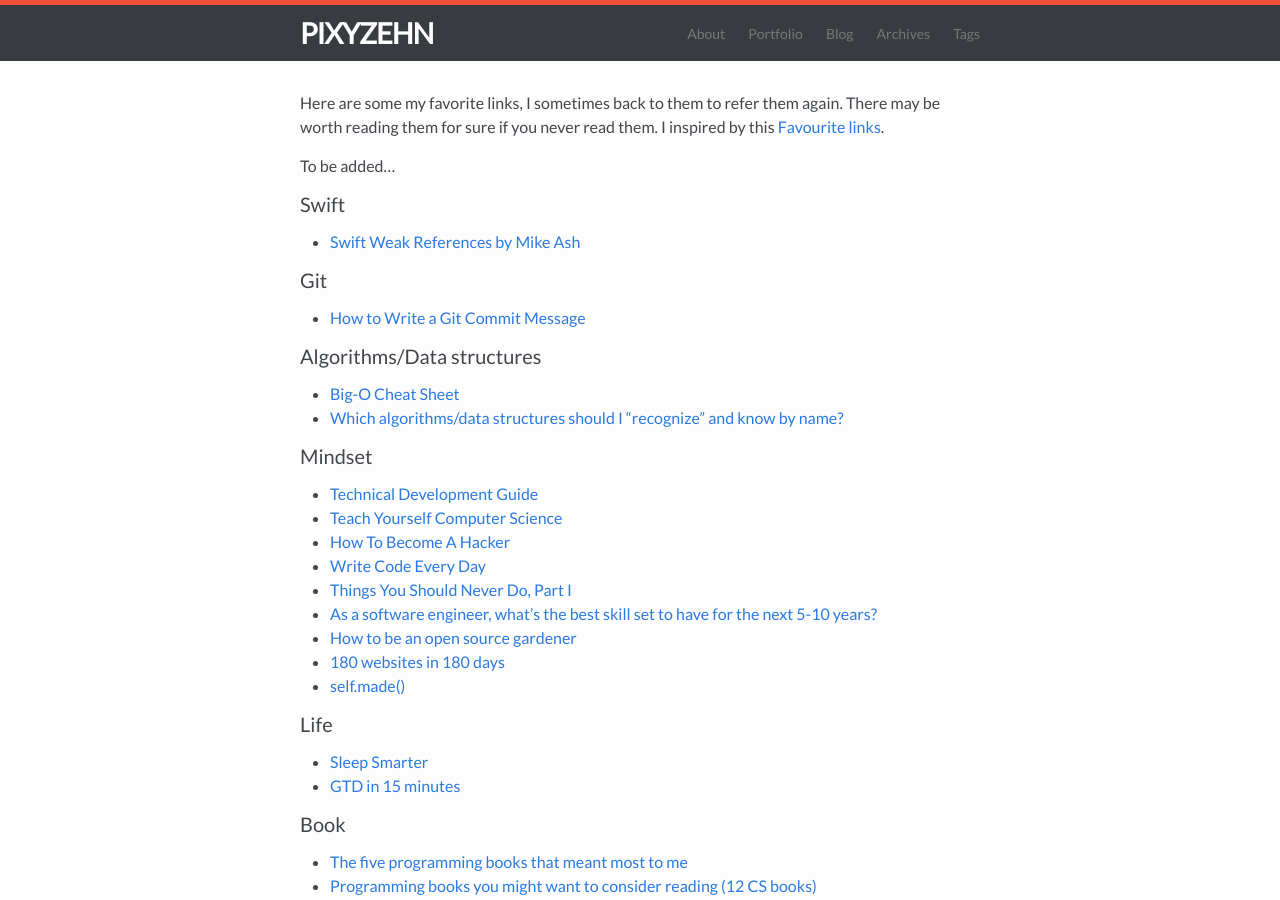
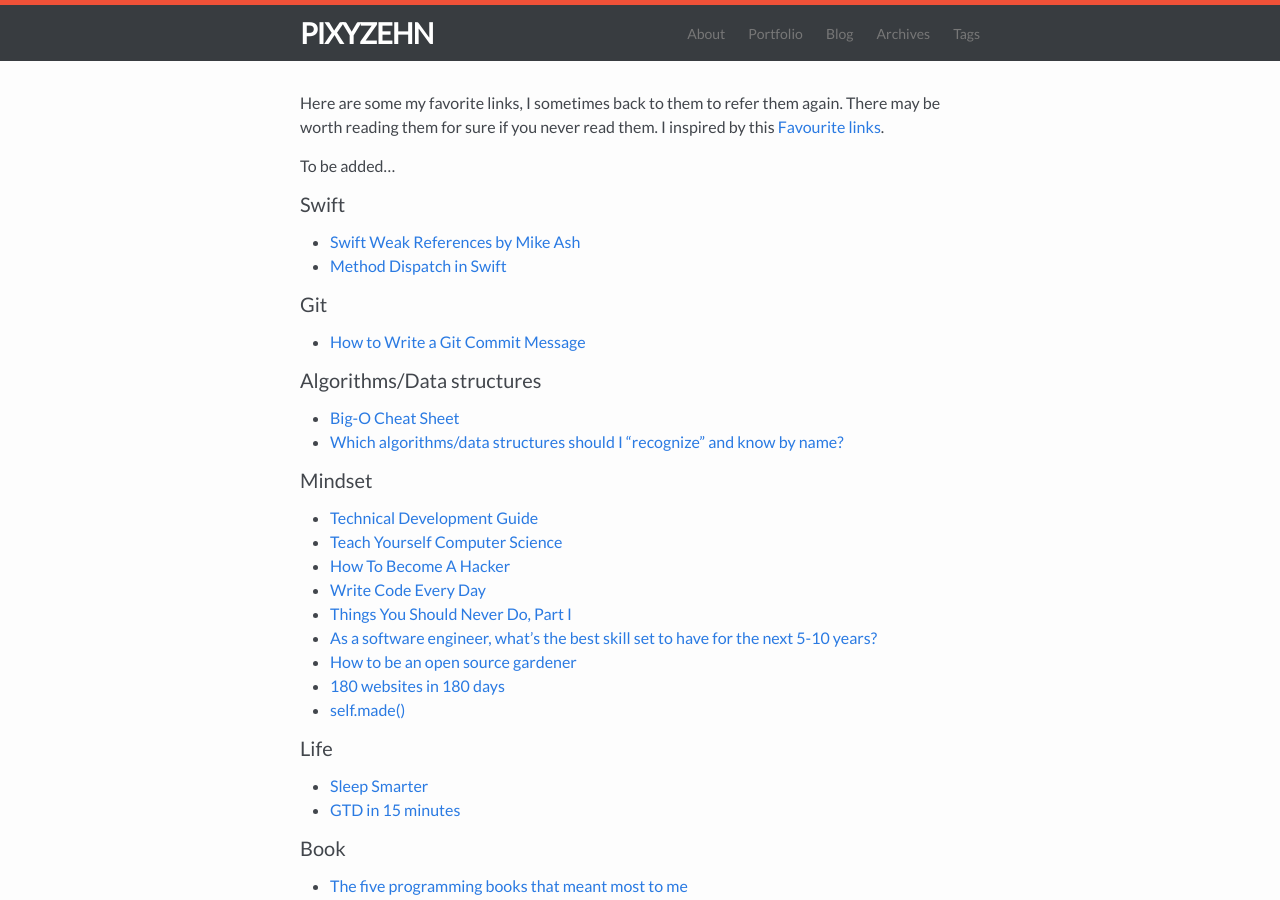
Before and after one commit to pixyzehn/pixyzehn.com, a Jekyll site: the page built from pages/links.md, in a window 1280 px wide and 900 px high. Built offline with Jekyll 4.4.1, drawn with Linux system fonts in a browser that asks for light colours.

Commit message:
Add `Method Dispatch in Swift`

```diff
--- a/pages/links.md
+++ b/pages/links.md
@@ -10,6 +10,7 @@ To be added...
 
 #### Swift
 - [Swift Weak References by Mike Ash](https://www.mikeash.com/pyblog/friday-qa-2015-12-11-swift-weak-references.html)
+- [Method Dispatch in Swift](https://www.raizlabs.com/dev/2016/12/swift-method-dispatch/)
 
 #### Git
 - [How to Write a Git Commit Message](http://chris.beams.io/posts/git-commit/)
```
